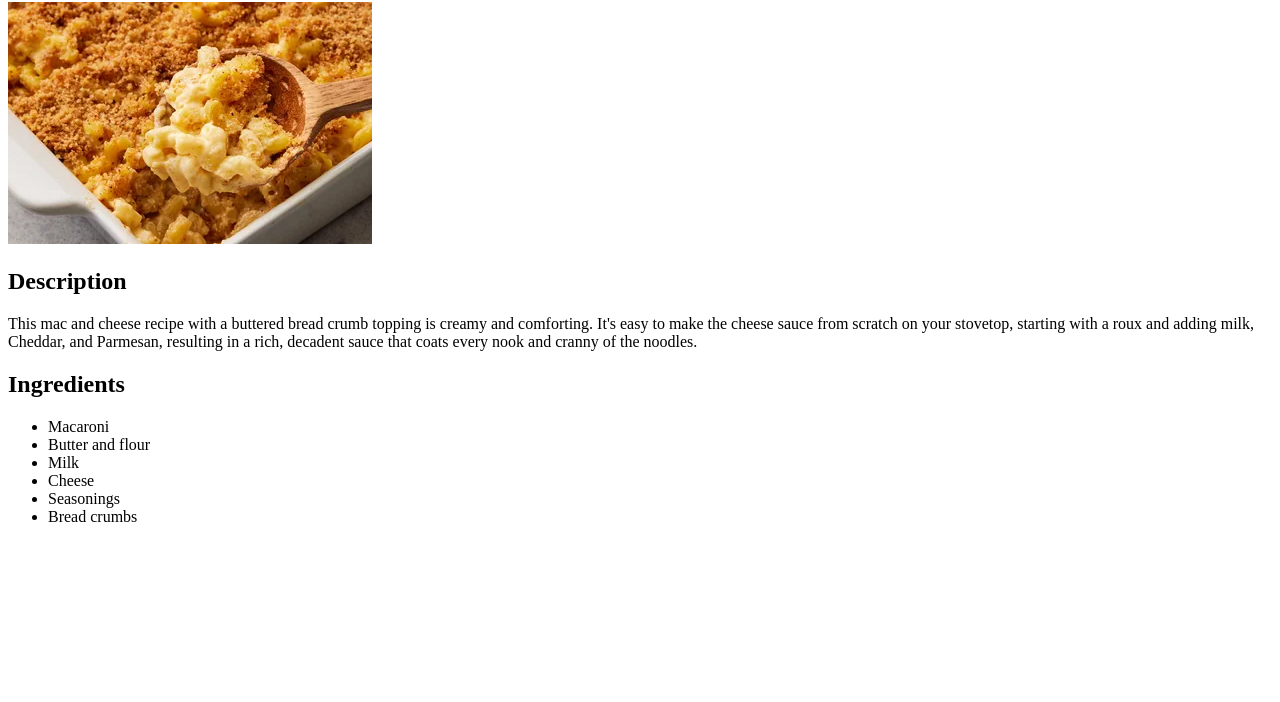
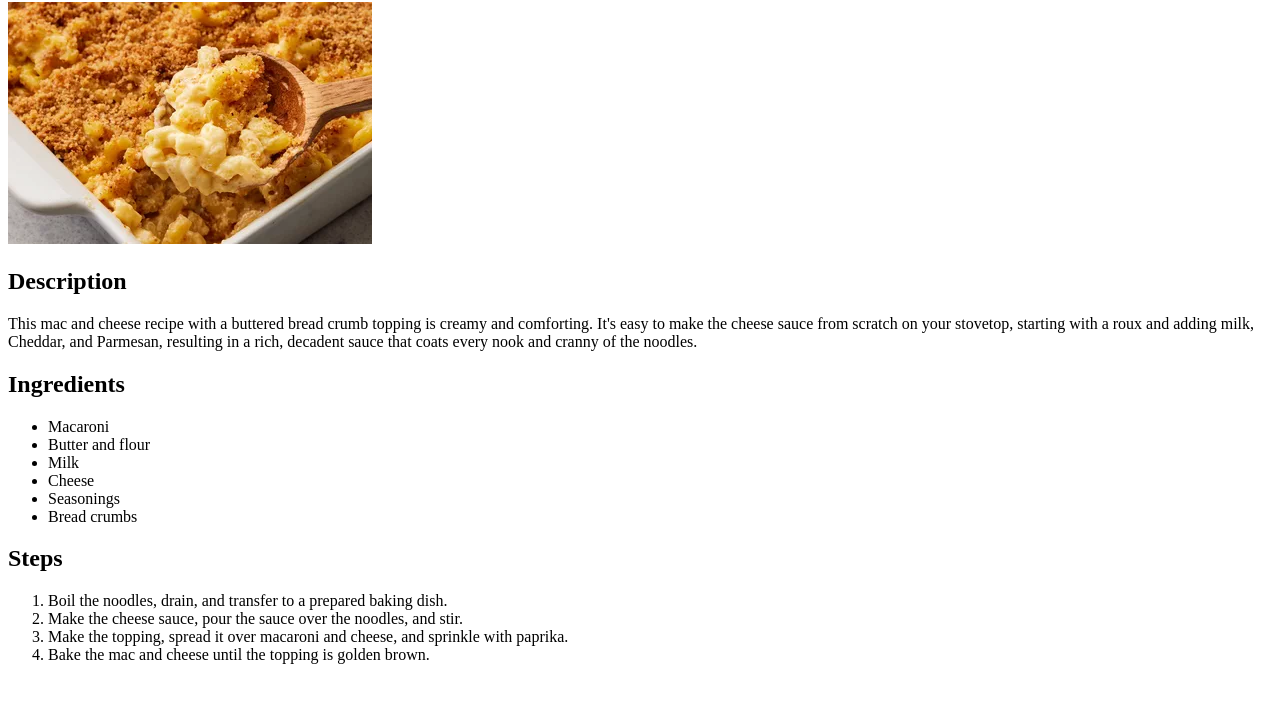
Before and after one commit to tnekent/odin-recipes, a plain HTML site: page recipes/homemade-mac-and-cheese.html in a window 1280 px wide. Shown: the part 78-780 px from the top of the page. Drawn offline with Linux system fonts and the light colour scheme.

Commit message:
Add steps list for mac and cheese page

```diff
--- a/recipes/homemade-mac-and-cheese.html
+++ b/recipes/homemade-mac-and-cheese.html
@@ -7,6 +7,7 @@
     <body>
         <h1>Homemade Mac and Cheese</h1>
         <img src="../img/mac-and-cheese.webp">
+
         <h2>Description</h2>
         <p>This mac and cheese recipe with a buttered bread crumb topping is creamy and comforting. It's easy to make the cheese sauce from scratch on your stovetop, starting with a roux and adding milk, Cheddar, and Parmesan, resulting in a rich, decadent sauce that coats every nook and cranny of the noodles.</p>
 
@@ -19,5 +20,13 @@
             <li>Seasonings</li>
             <li>Bread crumbs</li>
         </ul>
+
+        <h2>Steps</h2>
+        <ol>
+            <li>Boil the noodles, drain, and transfer to a prepared baking dish.</li>
+            <li>Make the cheese sauce, pour the sauce over the noodles, and stir.</li>
+            <li>Make the topping, spread it over macaroni and cheese, and sprinkle with paprika.</li>
+            <li>Bake the mac and cheese until the topping is golden brown.</li>
+        </ol>
     </body>
 </html>
```
